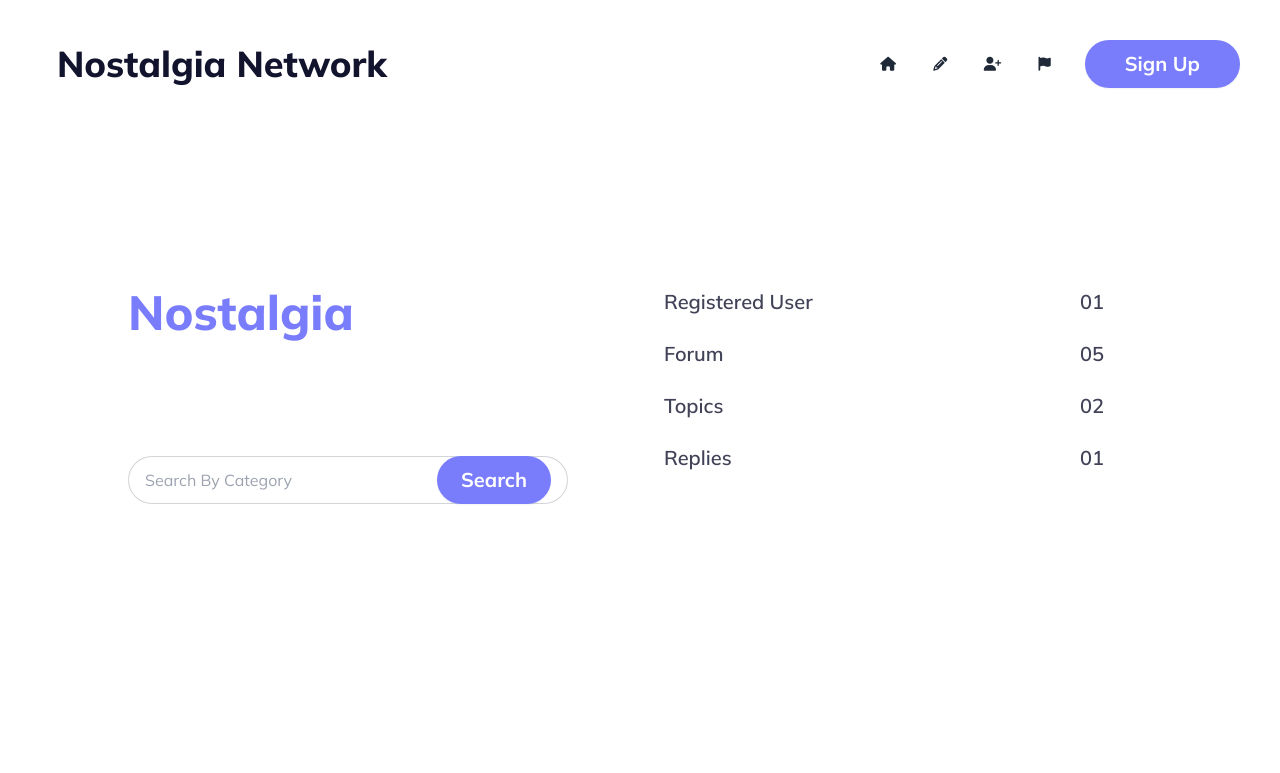
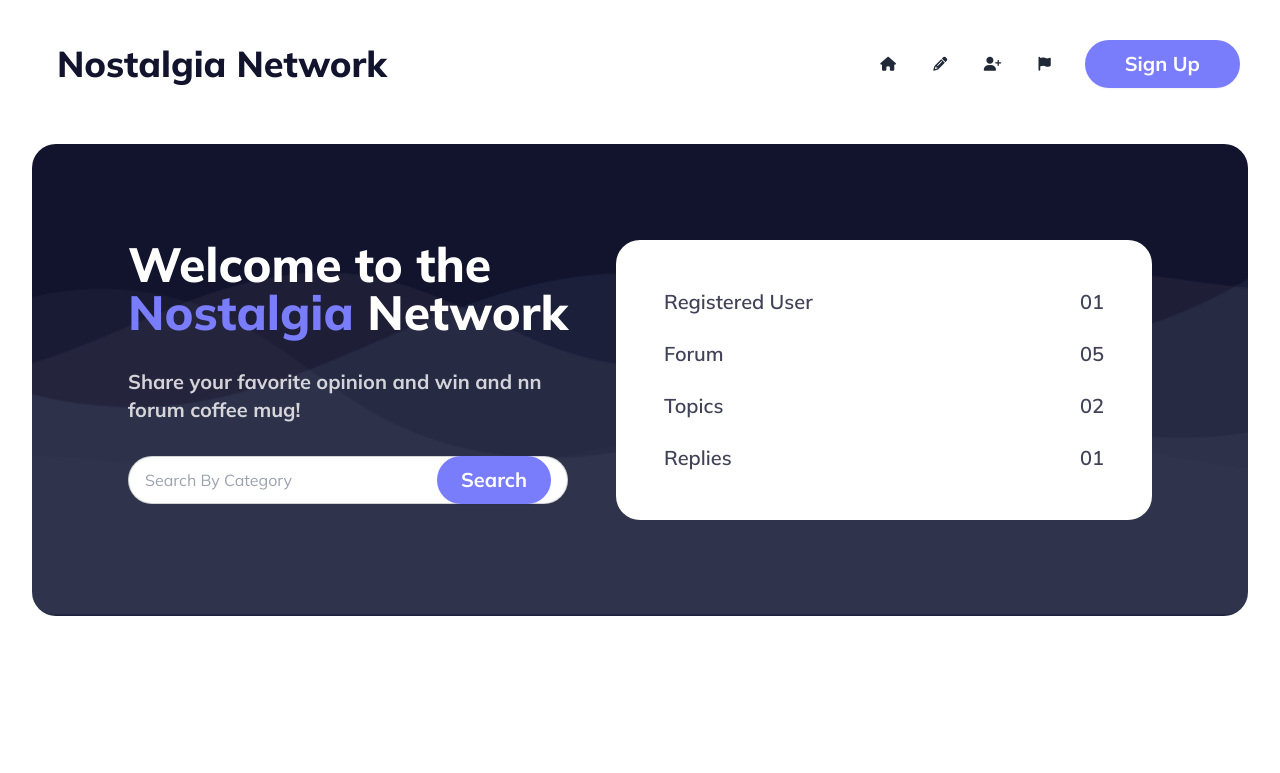
Before and after one commit to tisabbir/nostalgia-network, a plain HTML site: page index.html in a window 1280 px wide. Shown: the top 773 px of the page. Drawn offline with nearby package versions, Linux system fonts and the light colour scheme; no server answers.

Commit message:
banner problem solved

```diff
--- a/index.html
+++ b/index.html
@@ -109,9 +109,9 @@
     <main class="container mx-auto w-[95%] mt-4 lg:mt-12">
       <!-- Banner Section Starts -->
 
-      <div
+      <div id="banner"
         class="hero rounded-3xl"
-        style="background-image: url(images/bg-banner.png)"
+        style="background-image: url(images/bgbanner.png)"
       >
         <div
           id="banner-content-container"
--- a/styles/style.css
+++ b/styles/style.css
@@ -37,3 +37,8 @@
 footer{
   background: linear-gradient(180deg, rgba(18, 19, 45, 0.05) 0%, rgba(18, 19, 45, 0.00) 100%);
 }
+
+#banner{
+  background-color: #12132D;
+  opacity: 100%;
+}
```
Also changed, not shown: 1 other file.
